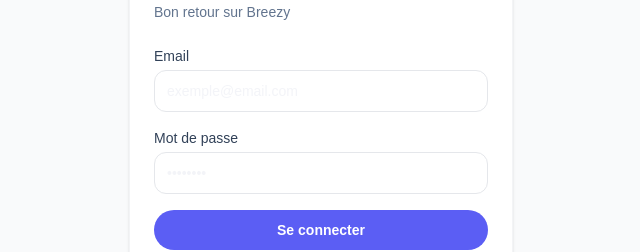
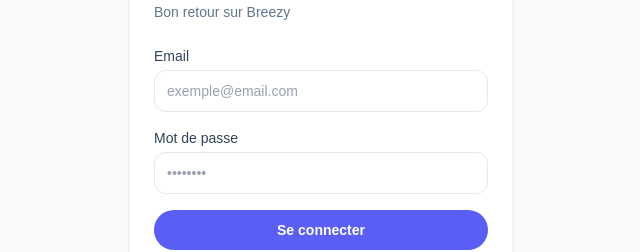
Before and after one commit to DAD-groupe-6/Breezy, a Next.js app in the folder front/: page /login in a window 1280 px wide. Shown: the part 304-556 px from the top of the page, without its empty margins (319-959 px from the left). Built offline with nearby package versions, Linux system fonts and the light colour scheme.

Commit message:
fix(frontend): set explicit text color on InputField input

```diff
--- a/front/src/components/ui/InputField.jsx
+++ b/front/src/components/ui/InputField.jsx
@@ -10,7 +10,7 @@ export default function InputField({ label, id, type = 'text', value, onChange,
         value={value}
         onChange={onChange}
         placeholder={placeholder}
-        className={`px-3 py-2.5 rounded-xl border text-sm outline-none transition-colors focus:ring-2 focus:ring-[#5B5EF4] focus:border-transparent ${
+        className={`px-3 py-2.5 rounded-xl border text-sm text-gray-900 placeholder:text-gray-400 outline-none transition-colors focus:ring-2 focus:ring-[#5B5EF4] focus:border-transparent ${
           error
             ? 'border-red-400 bg-red-50'
             : 'border-gray-200 bg-white hover:border-gray-300'
```
